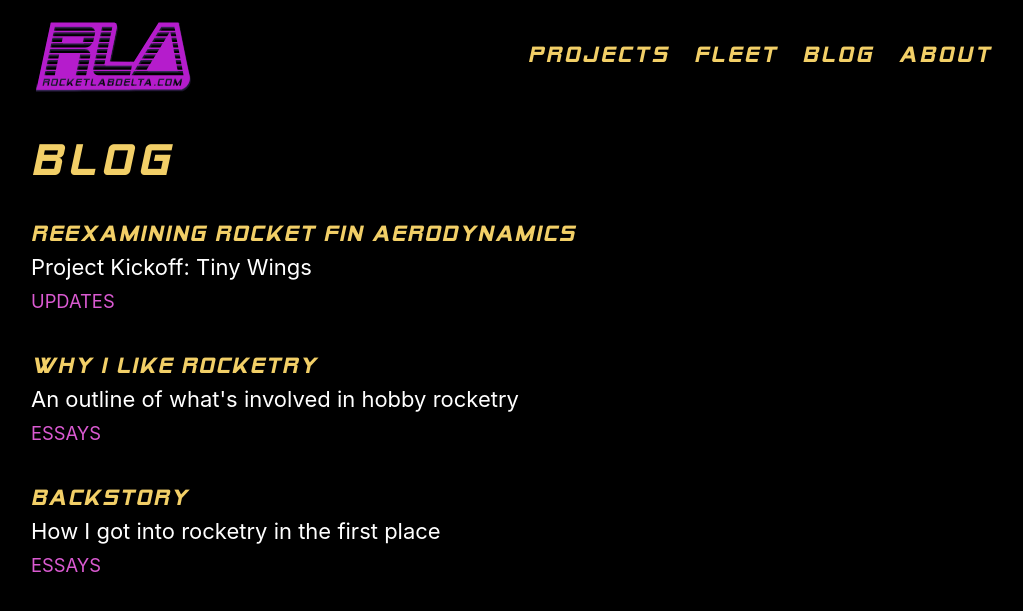
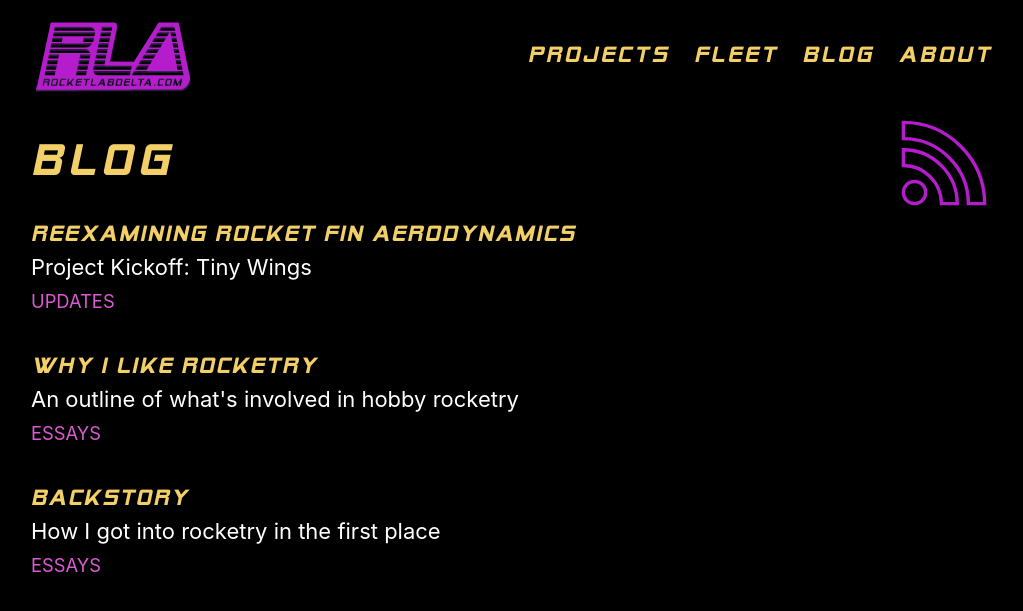
Before and after one commit to rocketlabdelta/rocketlabdelta.com, a Jekyll site: the page built from blog.html, in a window 1280 px wide. Shown: the top 611 px of the page, without its empty margins (125-1148 px from the left). Built offline with Jekyll 4.4.1, drawn with Linux system fonts in a browser that asks for light colours.

Commit message:
Adding blog link and icon

```diff
--- a/_includes/head.html
+++ b/_includes/head.html
@@ -8,6 +8,7 @@
   <meta name="description" content="{{ page.description }}" />{%- endif -%}{%- if site.author -%}
   <meta name="author" content="{{ site.author }}" />{%- endif -%}
   <link rel="preload" as="font" type="font/woff2" href="{{ "/assets/fonts/sf-alien-encounters-italic-solid.woff2" | relative_url }}" crossorigin>
+  <link rel="alternate" type="application/atom+xml" title="Rocket Lab Delta Blog" href="/feed.xml" />
   <link rel="stylesheet" type="text/css" href="{{ "/assets/css/main.css" | relative_url }}">
   <link rel="manifest" href="/site.webmanifest" />
   <link rel="apple-touch-icon" href="{{ "/assets/images/apple-touch-icon.png" | relative_url }}" />
--- a/assets/css/main.scss
+++ b/assets/css/main.scss
@@ -84,7 +84,7 @@
 
   figure {
     display: inline-block;
-    margin: 0 .5em 0 0;
+    margin: 0 1em 0 0;
     padding: 0;
     width: 5em;
   }
@@ -425,6 +425,12 @@
   transition: all 150ms ease-in-out;
 }
 
+.rss {
+  float: right;
+  margin-top: -5em;
+  max-width: 4em;
+}
+
 dl {
   dt {
     color: $theme-color-highlight;
--- a/blog.html
+++ b/blog.html
@@ -3,6 +3,10 @@
 title: Blog
 permalink: /blog/
 ---
+
+<a class="social-link rss" href="{{ site.base_url }}/feed.xml" title="Subscribe via RSS">
+  <svg role="img" viewBox="-1 -1 26 26" xmlns="http://www.w3.org/2000/svg"><title>RSS</title><path class="social-icon" d="M19.199 24C19.199 13.467 10.533 4.8 0 4.8V0c13.165 0 24 10.835 24 24h-4.801zM3.291 17.415c1.814 0 3.293 1.479 3.293 3.295 0 1.813-1.485 3.29-3.301 3.29C1.47 24 0 22.526 0 20.71s1.475-3.294 3.291-3.295zM15.909 24h-4.665c0-6.169-5.075-11.245-11.244-11.245V8.09c8.727 0 15.909 7.184 15.909 15.91z"/></svg>
+</a>
 
 <ul class="post-listing">
   {% for post in site.posts %}
--- a/sw.js
+++ b/sw.js
@@ -12,7 +12,7 @@
 (function () {
   'use strict'
 
-  const version = 'v2020-02-12T12:30:00::'
+  const version = 'v2020-02-12T13:30:00::'
   const staticCacheName = version + 'static'
   const pagesCacheName = version + 'pages'
   const imagesCacheName = version + 'images'
```
Also changed, not shown: _assets/svg/rss.svg (added).
